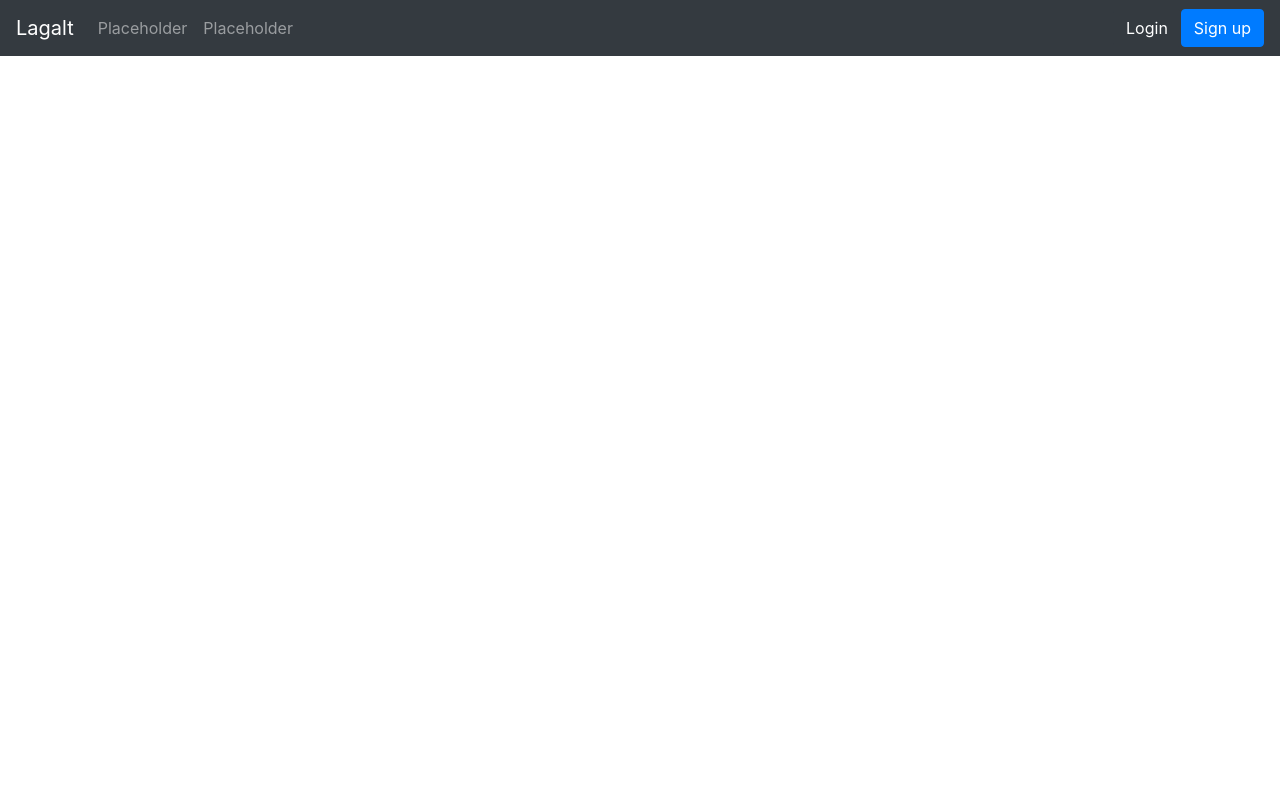
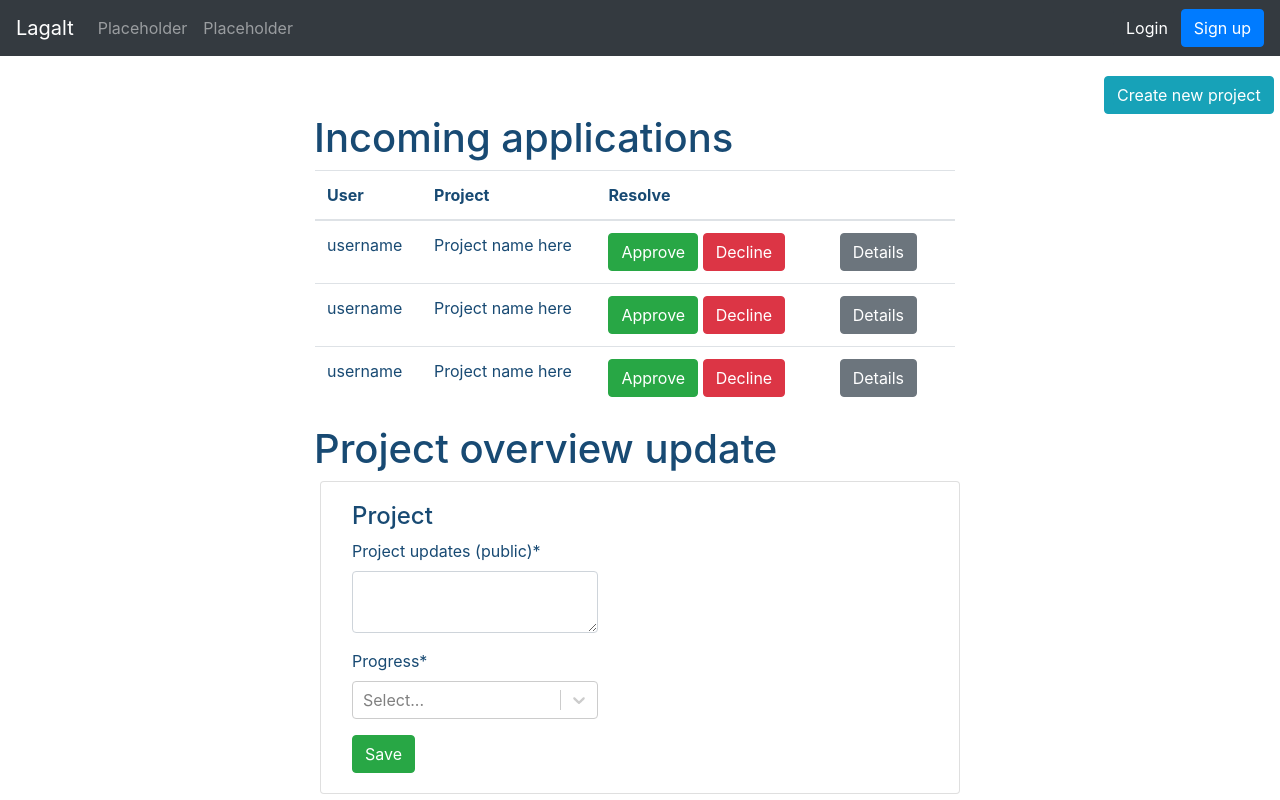
Before and after one commit to xtrmil/lagalt, a React (Create React App) app in the folder client/: page /admin in a window 1280 px wide. Shown: the top 800 px of the page. Built offline with nearby package versions, Linux system fonts and the light colour scheme.

Commit message:
ProjectAdminPage fixed

```diff
--- a/client/src/App.js
+++ b/client/src/App.js
@@ -5,6 +5,7 @@ import LoginPage from './pages/LoginPage';
 import RegisterPage from './pages/RegisterPage';
 import ProjectViewPage from './pages/ProjectViewPage';
 import ProjectsPage from './pages/ProjectsPage';
+import ProjectAdminPage from './pages/ProjectAdminPage';
 import ProfilePage from './pages/ProfilePage';
 import { Router, Route, Switch } from 'react-router-dom';
 import 'bootstrap/dist/css/bootstrap.min.css';
@@ -22,6 +23,7 @@ function App() {
         <Route exact path="/login" component={LoginPage} />
         <Route exact path="/register" component={RegisterPage} />
         <Route exact path="/project" component={ProjectViewPage} />
+        <Route exact path="/admin" component={ProjectAdminPage} />
         <Route exact path="/profile" component={ProfilePage} />
         <Route exact path="/projects" component={ProjectsPage} />
         <Route exact path="/project/create" component={CreateProjectPage} />
--- /dev/null
+++ b/client/src/components/AdminForm.jsx
@@ -0,0 +1,75 @@
+import React from 'react';
+import { Button, Form } from 'react-bootstrap';
+import { Formik } from 'formik';
+import SelectInput from './form/SelectInput';
+import TextInput from './form/TextInput';
+import { createProjectSchema } from '../utils/form/FormUtils';
+const AdminForm = () => {
+  const initialValues = { progress: '' };
+
+  const progressOptions = [
+    { value: 'FOUNDING', label: 'Founding' },
+    { value: 'IN_PROGRESS', label: 'In progress' },
+    { value: 'STALLED', label: 'Stalled' },
+    { value: 'COMPLETED', label: 'Completed' },
+  ];
+
+  const onFormSubmit = (values) => {
+    const project = {
+      ...values,
+      industry: values.progress.value,
+    };
+    console.log(project);
+  };
+  return (
+    <Formik
+      validationSchema={createProjectSchema}
+      onSubmit={(values) => onFormSubmit(values)}
+      initialValues={initialValues}
+    >
+      {({
+        handleSubmit,
+        handleChange,
+        handleBlur,
+        setFieldValue,
+        setFieldTouched,
+        values,
+        touched,
+        errors,
+      }) => (
+        <>
+          <Form onSubmit={handleSubmit}>
+            <TextInput
+              type="text"
+              label="Project updates (public)*"
+              name="project_updates_(public)"
+              values={values}
+              touched={touched}
+              errors={errors}
+              handleChange={handleChange}
+              handleBlur={handleBlur}
+              textarea="textarea"
+            ></TextInput>
+            <SelectInput
+              label="Progress*"
+              name="progress"
+              options={progressOptions}
+              values={values}
+              touched={touched}
+              errors={errors}
+              setFieldTouched={setFieldTouched}
+              setFieldValue={setFieldValue}
+              isMulti={false}
+            ></SelectInput>
+            <Button className="btn-save" type="submit" variant="success">
+              {' '}
+              Save
+            </Button>{' '}
+          </Form>
+        </>
+      )}
+    </Formik>
+  );
+};
+
+export default AdminForm;
--- /dev/null
+++ b/client/src/pages/ProjectAdminPage.css
@@ -0,0 +1,35 @@
+.projectAdminPageCard {
+    margin: 0 auto;
+    float: none;
+    margin-bottom: 10px;
+    min-height: 300px;
+}
+
+.projectAdminPageCardBody {
+    margin-left: 10px;
+    margin-top: -35px;
+    }
+
+.table {
+    margin-left: 315px;
+}
+
+.projectAdminHeading {
+    margin-left: 156px;
+}
+
+.col {
+    color: #184A73;
+}
+
+.btn-details {
+    margin-left: 50px;
+}
+
+.user, .project, .resolve, .username, .projectNameHere {
+    color: #184A73;
+}
+
+h4, h6 {
+    color: #184A73;
+}
--- /dev/null
+++ b/client/src/pages/ProjectAdminPage.jsx
@@ -0,0 +1,120 @@
+import React from 'react';
+import './ProjectAdminPage.css';
+import { Button } from 'react-bootstrap';
+import AdminForm from '../components/AdminForm';
+
+const ProjectAdminPage = (props) => {
+  const onProjectViewClick = () => {
+    props.history.push('/project');
+  };
+  return (
+    <>
+      <Button className="btn-createNewProject" onClick={onProjectViewClick} variant="info">
+        Create new project
+      </Button>{' '}
+      <div className="projectAdminHeading">
+        <h1>Incoming applications</h1>
+      </div>
+      <table className="table w-50">
+        <thead>
+          <tr>
+            <th className="user" scope="col">
+              User
+            </th>
+            <th className="project" scope="col">
+              Project
+            </th>
+            <th className="resolve" scope="col">
+              Resolve
+            </th>
+          </tr>
+        </thead>
+        <tbody>
+          <tr>
+            <td className="username">username</td>
+            <td className="projectNameHere">Project name here</td>
+            <td>
+              <Button className="btn-approve" onClick={onProjectViewClick} variant="success">
+                Approve
+              </Button>{' '}
+              <Button className="btn-decline" onClick={onProjectViewClick} variant="danger">
+                Decline
+              </Button>{' '}
+              <Button className="btn-details" onClick={onProjectViewClick} variant="secondary">
+                Details
+              </Button>{' '}
+            </td>
+          </tr>
+          <tr>
+            <td className="username">username</td>
+            <td className="projectNameHere">Project name here</td>
+            <td>
+              <Button className="btn-approve" onClick={onProjectViewClick} variant="success">
+                Approve
+              </Button>{' '}
+              <Button className="btn-decline" onClick={onProjectViewClick} variant="danger">
+                Decline
+              </Button>{' '}
+              <Button className="btn-details" onClick={onProjectViewClick} variant="secondary">
+                Details
+              </Button>{' '}
+            </td>
+          </tr>
+          <tr>
+            <td className="username">username</td>
+            <td className="projectNameHere">Project name here</td>
+            <td>
+              <Button className="btn-approve" onClick={onProjectViewClick} variant="success">
+                Approve
+              </Button>{' '}
+              <Button className="btn-decline" onClick={onProjectViewClick} variant="danger">
+                Decline
+              </Button>{' '}
+              <Button className="btn-details" onClick={onProjectViewClick} variant="secondary">
+                Details
+              </Button>{' '}
+            </td>
+          </tr>
+        </tbody>
+      </table>
+      <div className="projectAdminHeading">
+        <h1>Project overview update</h1>
+      </div>
+      <div className="card w-50 projectAdminPageCard">
+        <div className="card-body projectAdminPageCardBody">
+          <div className="row project">
+            <div className="ml-2"></div>
+            <div className="ml-2">
+              <h4>Project</h4>
+              <AdminForm />
+            </div>
+          </div>
+        </div>
+      </div>
+      <div className="card w-50 projectAdminPageCard">
+        <div className="card-body projectAdminPageCardBody">
+          <div className="row project">
+            <div className="ml-2"></div>
+            <div className="ml-2">
+              <h4>Project</h4>
+              <AdminForm />
+            </div>
+          </div>
+        </div>
+      </div>
+      <div className="card w-50 projectAdminPageCard">
+        <div className="card-body projectAdminPageCardBody">
+          <div className="row project">
+            <div className="ml-2"></div>
+            <div className="ml-2">
+              <h4>Project</h4>
+              <AdminForm />
+            </div>
+          </div>
+        </div>
+      </div>
+    </>
+  );
+};
+
+export default ProjectAdminPage;
```
